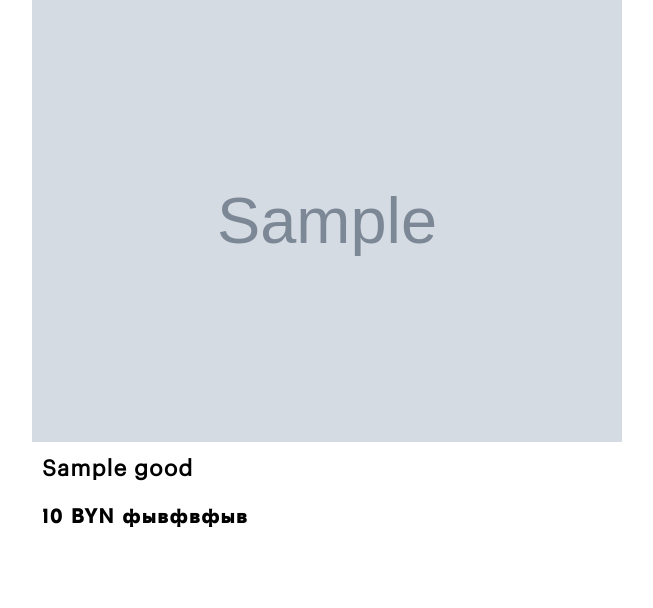
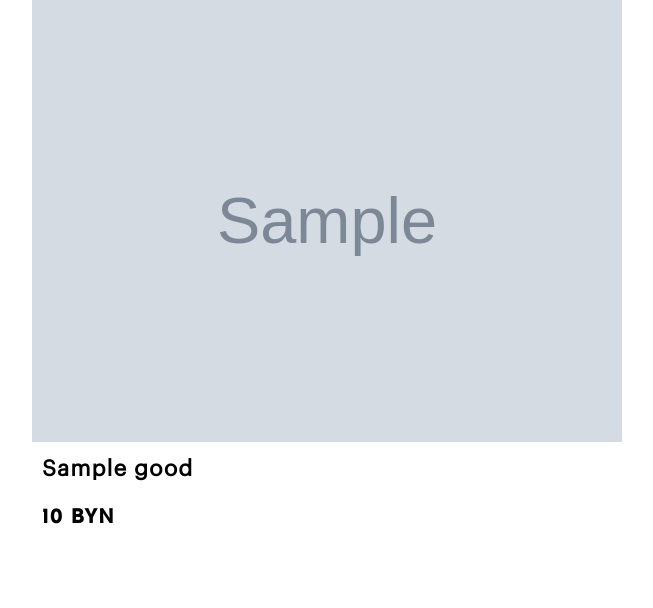
Before and after one commit to iCHera/internet-store, a PHP site: page / in a window 1280 px wide. Shown: the part 171-779 px from the top of the page, without its empty margins (8-661 px from the left). Run offline with PHP 8.4, Linux system fonts and the light colour scheme; tables that the repository leaves empty or names only in its code hold one stand-in row (values such as "Sample post"); grey boxes marked "Sample" are stand-in pictures; data that the repository does not hold is empty.

Commit message:
go to back

```diff
--- a/public/index.php
+++ b/public/index.php
@@ -106,7 +106,7 @@ if ($query = $db->query("SELECT * FROM `goods`")) {
                                 <img src="/image/header/icon-white.png" alt="icon" class="li-icon-shop">
                                 <h1 class="goods-name"><?php echo $data['name']; ?></h1>
                                 <p class="goods-description"><?php echo $data['shortDescription']; ?></p>
-                                <p class="goods-price"><?= $data['price'] ?> <span class="goods-price-span">BYN</span> фывфвфыв</p>
+                                <p class="goods-price"><?= $data['price'] ?> <span class="goods-price-span">BYN</span></p>
                             </a>
                         </li>
                     <?php endforeach; ?>
```
